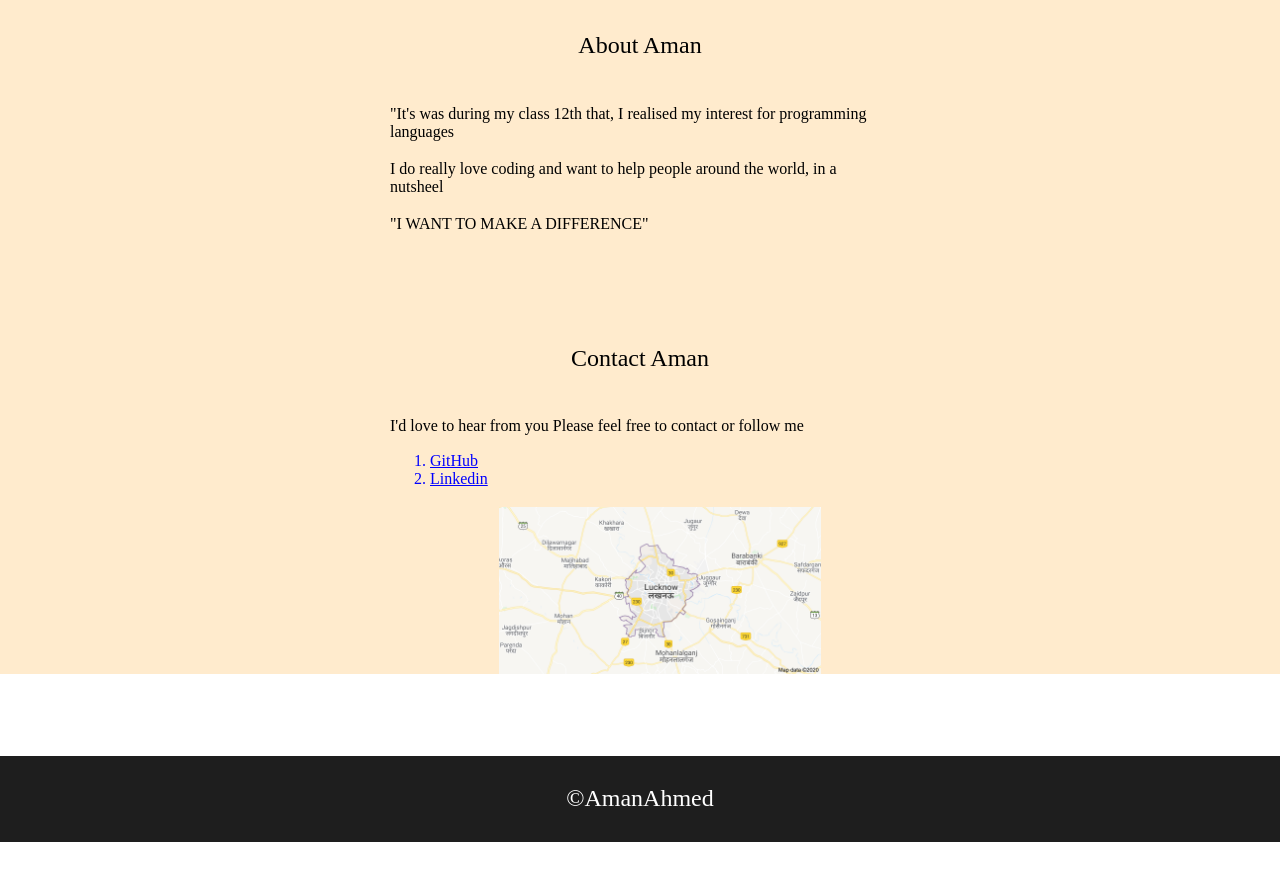
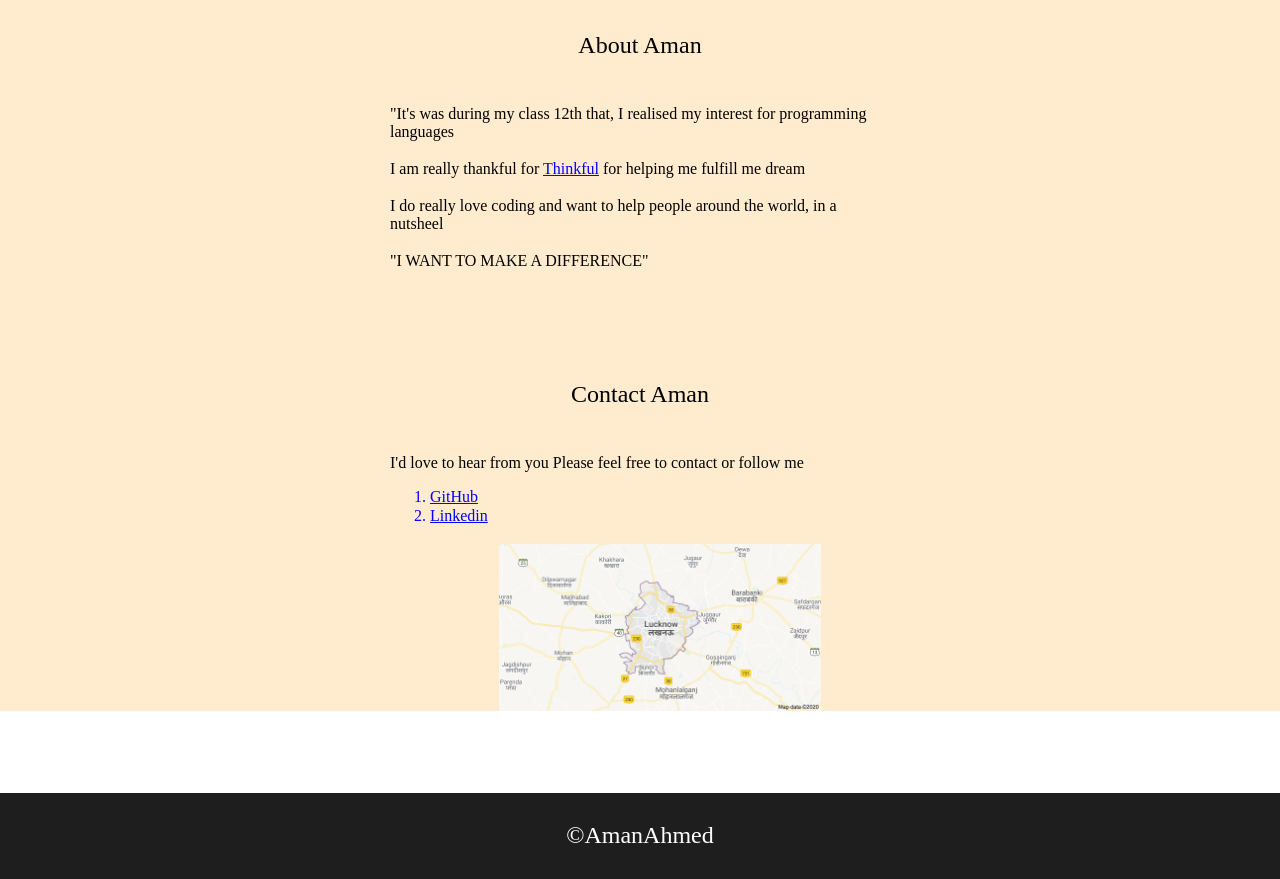
Before and after one commit to loarsawcorporation/portfolio, a plain HTML site: page index.html in a window 1280 px wide. Shown: the part 948-1827 px from the top of the page. Before the commit the page ends 1790 px from the top, so only its background shows below. Drawn offline with nearby package versions, Linux system fonts and the light colour scheme; a script that the page names is missing.

Commit message:
Update index.html

```diff
--- a/index.html
+++ b/index.html
@@ -45,6 +45,7 @@
       <p>About Aman</p>
       </div>
       <p>"It's was during my class 12th that, I realised my interest for programming languages <br> <br>
+        I am really thankful for <a href="https://www.thinkful.com/">Thinkful</a> for helping me fulfill me dream<br><br>
         I do really love coding and want to help people around the world, in a nutsheel<br><br>
         "I WANT TO MAKE A DIFFERENCE"</p>
 
```
